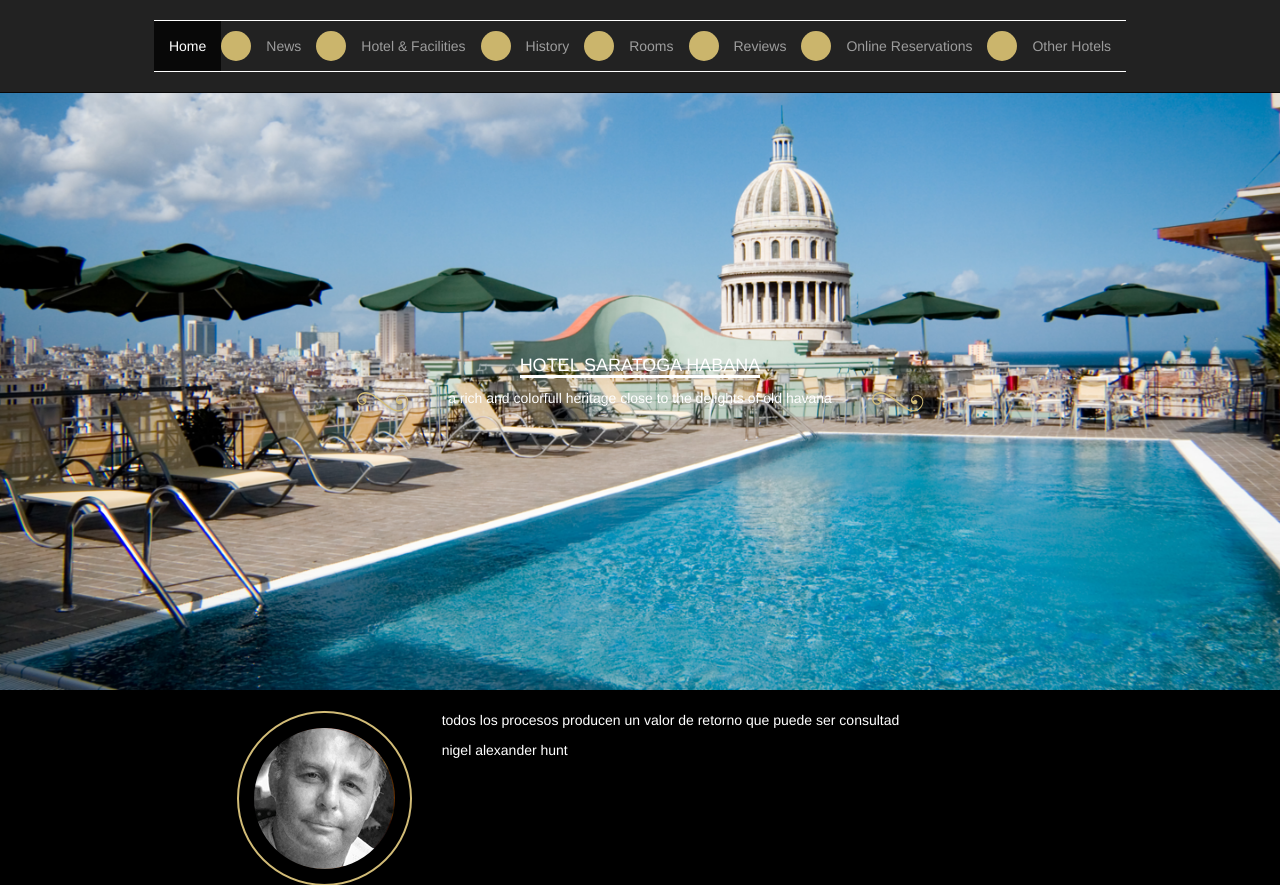
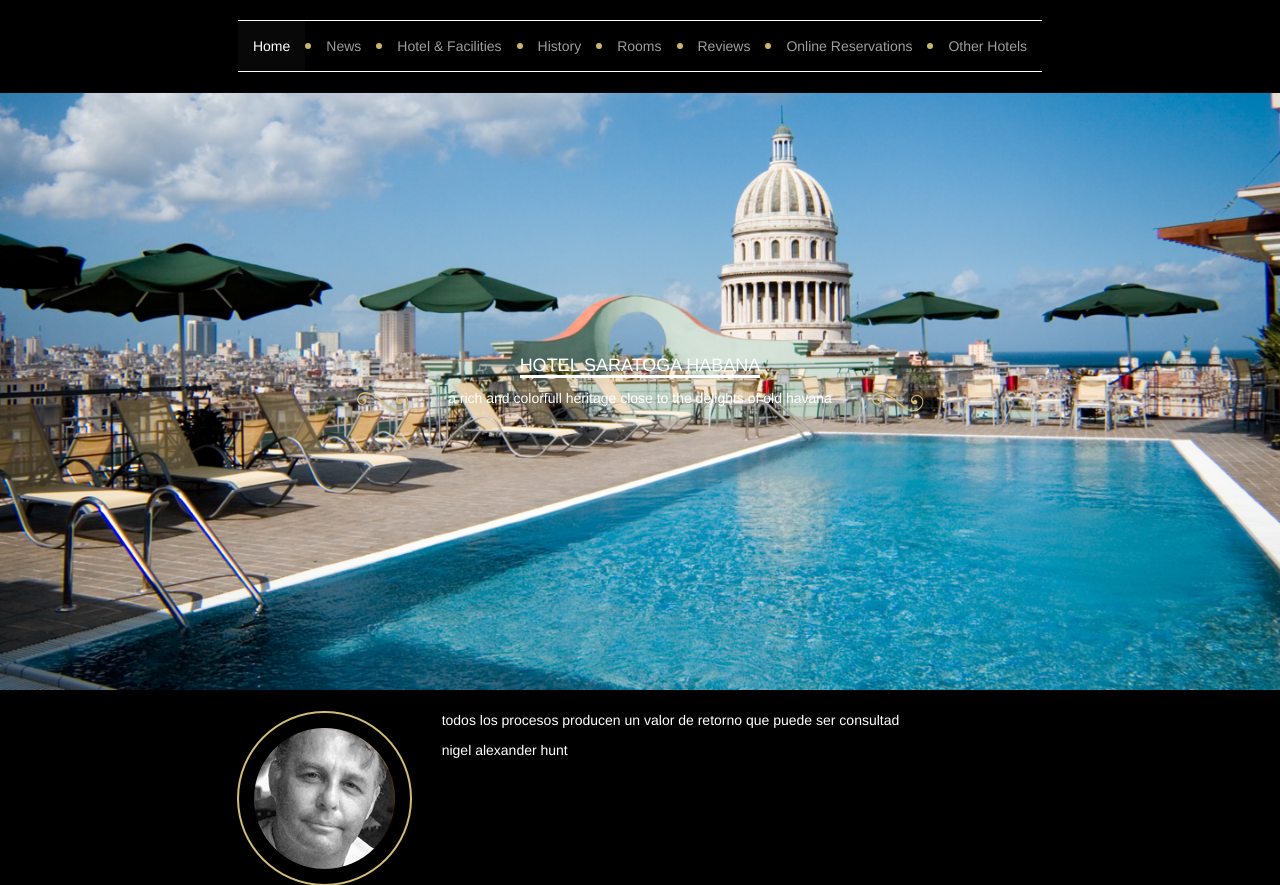
Before and after one commit to gilberdev/hotelsaratoga, a Django app: page / in a window 1280 px wide. Shown: the top 885 px of the page. Run offline with Django 3.2, Linux system fonts and the light colour scheme; style sheets or scripts are compiled from the project's sources; some libraries are stand-ins or nearby versions.

Commit message:
Arreglados los circulos y color de fondo del menu

```diff
--- a/saratoga/static/css/base.css
+++ b/saratoga/static/css/base.css
@@ -62,9 +62,10 @@ nav ul {
 }
 
 #circle {
-    width: 5px;
-    height: 30px;
-    margin-top: 10px;
+    padding: 3px;
+    width: 6px;
+    height: 4px;
+    margin-top: 22px;
     border-radius: 25px;
     background-color: #cbb56c;
 }
--- a/saratoga/templates/base.html
+++ b/saratoga/templates/base.html
@@ -31,7 +31,7 @@
 {% block body %}
 
   <nav class="navbar navbar-inverse navbar-fixed-top">
-    <div class="container-fluid">
+    <div class="container-fluid" style="background-color: black;">
       <div class="navbar-header">
         <button type="button" class="navbar-toggle collapsed" data-toggle="collapse" data-target="#navbar" aria-expanded="false" aria-controls="navbar">
           <span class="sr-only">Toggle navigation</span>
```
